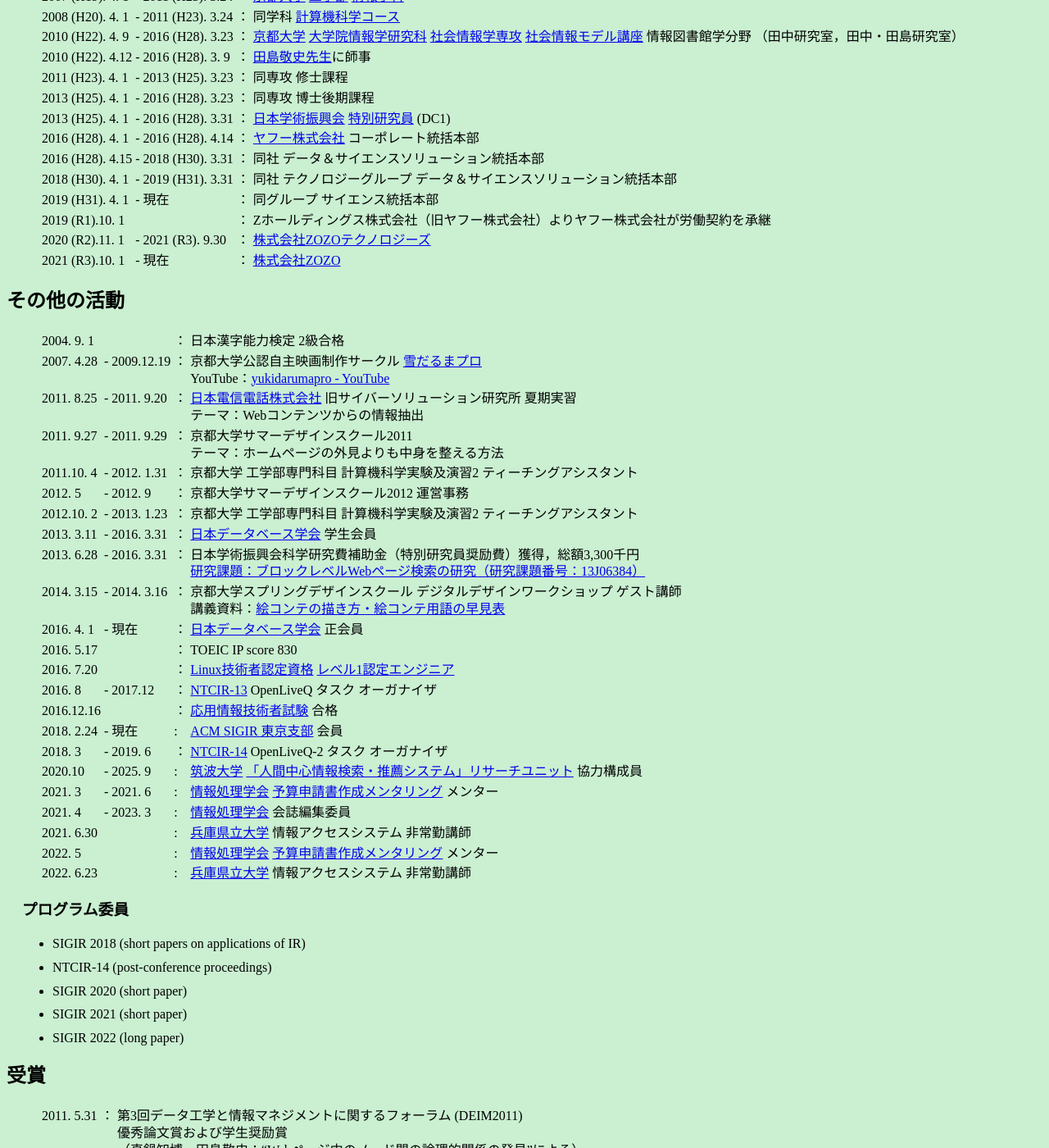
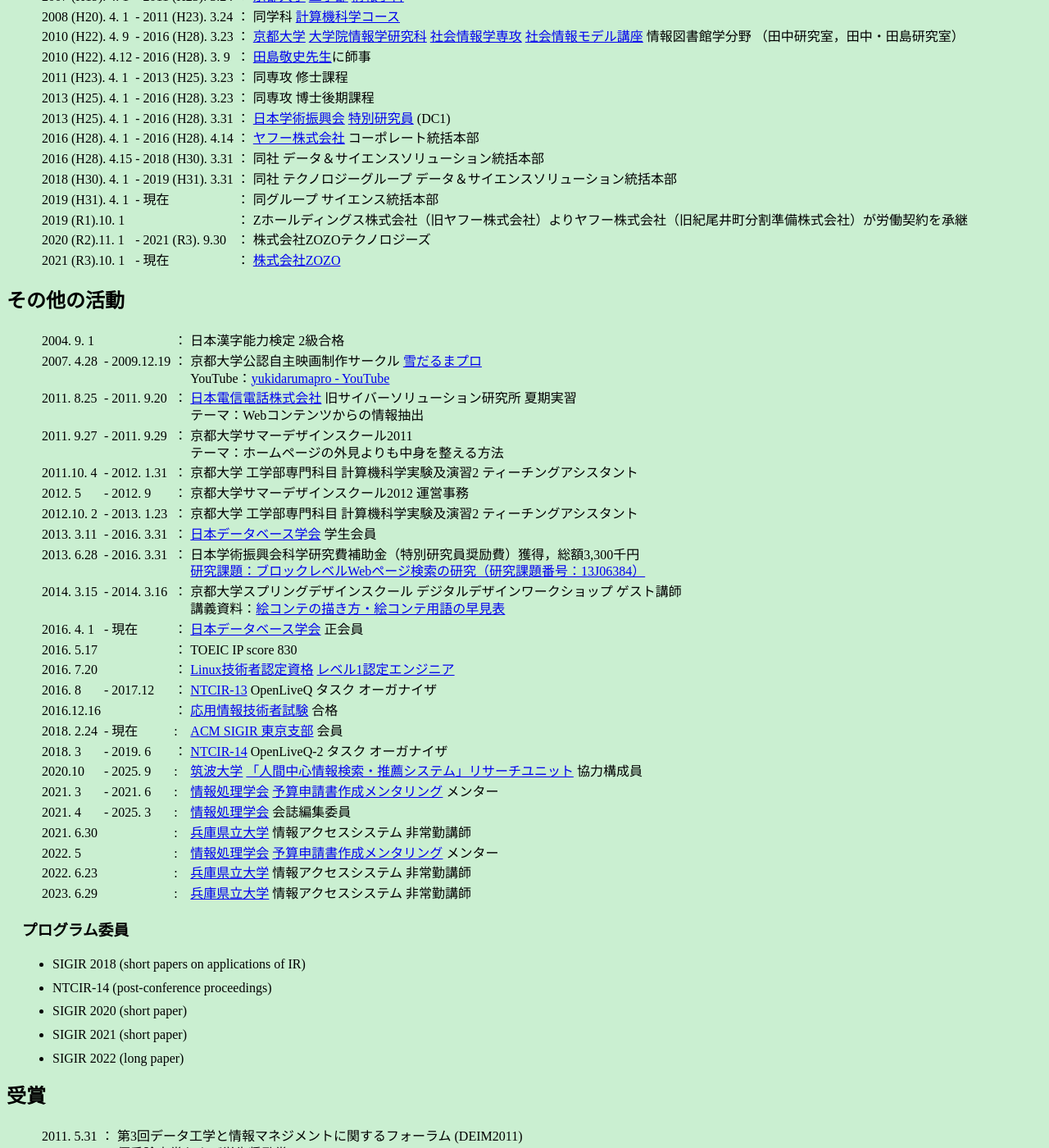
Before and after one commit to tmanabe/tmanabe.github.io, a Jekyll site: the page built from index-jp.md, in a window 1280 px wide and 1400 px high, scrolled down 1219 px. Shown: the whole window at 82% size. Built offline with Jekyll 4.4.1, drawn with Linux system fonts in a browser that asks for light colours; some of the changed text lies outside the part shown.

Commit message:
47th commit

```diff
--- a/index-jp.md
+++ b/index-jp.md
@@ -46,8 +46,8 @@
 |2016 (H28). 4.15|-|2018 (H30). 3.31|：|同社 データ＆サイエンスソリューション統括本部|
 |2018 (H30). 4. 1|-|2019 (H31). 3.31|：|同社 テクノロジーグループ データ＆サイエンスソリューション統括本部|
 |2019 (H31). 4. 1|-|現在            |：|同グループ サイエンス統括本部|
-|2019  (R1).10. 1| |                |：|Zホールディングス株式会社（旧ヤフー株式会社）よりヤフー株式会社が労働契約を承継|
-|2020  (R2).11. 1|-|2021  (R3). 9.30|：|[株式会社ZOZOテクノロジーズ](https://tech.zozo.com/)|
+|2019  (R1).10. 1| |                |：|Zホールディングス株式会社（旧ヤフー株式会社）よりヤフー株式会社（旧紀尾井町分割準備株式会社）が労働契約を承継|
+|2020  (R2).11. 1|-|2021  (R3). 9.30|：|株式会社ZOZOテクノロジーズ|
 |2021  (R3).10. 1|-|現在            |：|[株式会社ZOZO](https://corp.zozo.com/)|
 
 
@@ -72,10 +72,11 @@
 |2018. 3   |-|2019. 6   |：|[NTCIR-14](http://research.nii.ac.jp/ntcir/ntcir-14/index-ja.html) OpenLiveQ-2 タスク オーガナイザ|
 |2020.10   |-|2025. 9   |: |[筑波大学](http://www.tsukuba.ac.jp/) [「人間中心情報検索・推薦システム」リサーチユニット](https://hcir.slis.tsukuba.ac.jp/) 協力構成員|
 |2021. 3   |-|2021. 6   |: |[情報処理学会](https://www.ipsj.or.jp/index.html) [予算申請書作成メンタリング](https://www.ipsj.or.jp/education/mentoring.html) メンター|
-|2021. 4   |-|2023. 3   |: |[情報処理学会](https://www.ipsj.or.jp/index.html) 会誌編集委員|
+|2021. 4   |-|2025. 3   |: |[情報処理学会](https://www.ipsj.or.jp/index.html) 会誌編集委員|
 |2021. 6.30| |          |: |[兵庫県立大学](https://www.u-hyogo.ac.jp/) 情報アクセスシステム 非常勤講師|
 |2022. 5   | |          |: |[情報処理学会](https://www.ipsj.or.jp/index.html) [予算申請書作成メンタリング](https://www.ipsj.or.jp/education/mentoring.html) メンター|
 |2022. 6.23| |          |: |[兵庫県立大学](https://www.u-hyogo.ac.jp/) 情報アクセスシステム 非常勤講師|
+|2023. 6.29| |          |: |[兵庫県立大学](https://www.u-hyogo.ac.jp/) 情報アクセスシステム 非常勤講師|
 
 
 ### プログラム委員
@@ -93,6 +94,7 @@
 |2011. 9.29|：|京都大学サマーデザインスクール2011 審査員特別賞<br />（“ホームページの外見よりも中身を整える方法”グループ全体として）|
 |2020. 3. 4|：|第12回データ工学と情報マネジメントに関するフォーラム (DEIM2020)<br />[オンラインプレゼンテーション賞](https://db-event.jpn.org/deim2020/post/awards.html)（指導学生による受賞）<br />（雨宮佑基，<u>真鍋知博</u>，藤田澄男，酒井哲也：“商品検索におけるゼロマッチ解消のためのデータセット構築の検討”による）|
 |2021.10. 1|:|ヤフー株式会社 第11代黒帯～検索エンジン～<br/>（各領域において突出した専門性を持つ社員を任命し，社内外における活動を会社として支援する制度）<br/>参考：[たった1％の狭き門。黒帯制度とは？ - linotice](https://about.yahoo.co.jp/hr/linotice/20170119.html)|
+|2022.10. 1|:|ヤフー株式会社 第12代黒帯～検索エンジン～|
 
 
 ## 主要映像作品
```
Also changed, not shown: index.md (+2 -1 lines).
